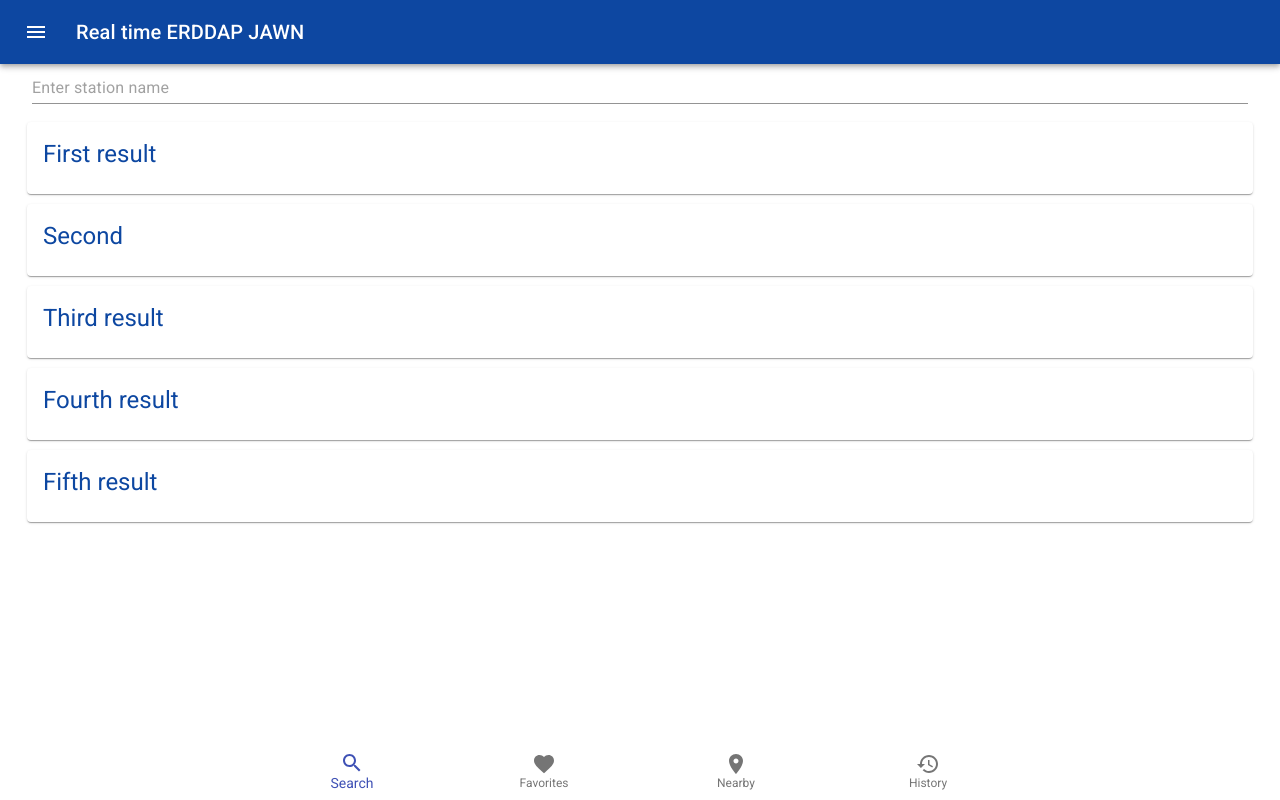
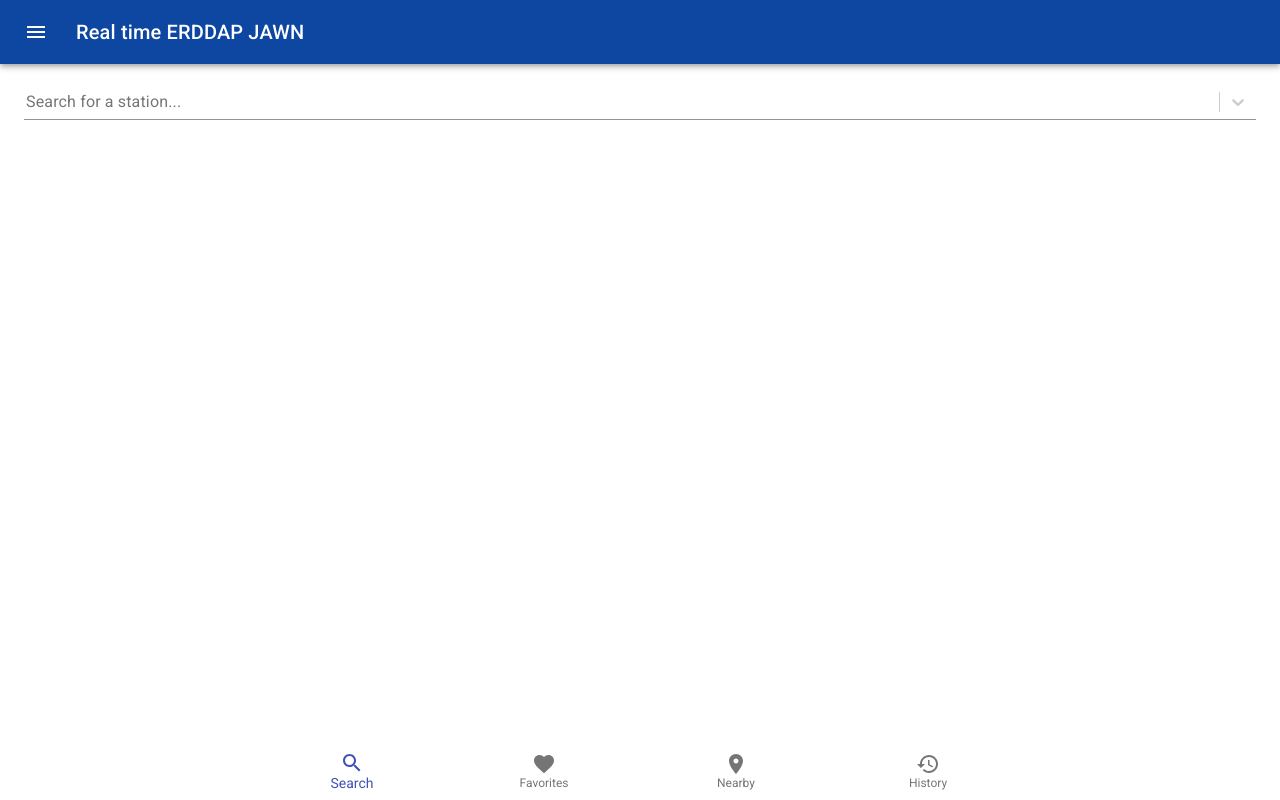
Before and after one commit to akbstone/erddap-realtime-app, a React (Create React App) app: page /search in a window 1280 px wide. Built offline with nearby package versions, Linux system fonts and the light colour scheme.

Commit message:
Search (#20)
* initial work on search

* add initial search capability

```diff
--- a/package.json
+++ b/package.json
@@ -5,14 +5,18 @@
   "dependencies": {
     "@material-ui/core": "^4.5.0",
     "@material-ui/icons": "^4.4.3",
+    "autosuggest-highlight": "^3.1.1",
+    "classnames": "^2.2.6",
     "d3-selection": "^1.4.0",
     "erddap-parser": "akbstone/erddap-parser-js",
     "erddap-timeseries-chart": "akbstone/erddap-timeseries-chart-js",
     "classnames": "^2.2.6",
     "react": "^16.10.2",
+    "react-autosuggest": "^9.4.3",
     "react-dom": "^16.10.2",
     "react-router-dom": "^5.1.2",
-    "react-scripts": "3.1.1"
+    "react-scripts": "3.1.1",
+    "react-select": "^3.0.8"
   },
   "scripts": {
     "start": "react-scripts start",
--- a/src/components/search_display/search.js
+++ b/src/components/search_display/search.js
@@ -1,47 +1,345 @@
-import React from 'react'
-import { makeStyles } from '@material-ui/core/styles'
-import { TextField } from '@material-ui/core'
-import Results from './results';
+import React from 'react';
+import PropTypes from 'prop-types';
+import clsx from 'clsx';
+import Select from 'react-select';
+import { emphasize, makeStyles, useTheme } from '@material-ui/core/styles';
+import Typography from '@material-ui/core/Typography';
+import NoSsr from '@material-ui/core/NoSsr';
+import TextField from '@material-ui/core/TextField';
+import Paper from '@material-ui/core/Paper';
+import Chip from '@material-ui/core/Chip';
+import MenuItem from '@material-ui/core/MenuItem';
+import CancelIcon from '@material-ui/icons/Cancel';
+
+const FAKE_STATIONS = [
+  { label: 'gov_noaa_nws_panc' },
+].map(suggestion => ({
+  value: suggestion.label,
+  label: suggestion.label,
+}));
 
 const useStyles = makeStyles(theme => ({
-  container: {
+  root: {
+    flexGrow: 1,
+    height: 250,
+    minWidth: 290,
+    paddingTop: 20,
+  },
+  input: {
+    display: 'flex',
+    padding: 0,
+    height: 'auto',
+  },
+  valueContainer: {
     display: 'flex',
     flexWrap: 'wrap',
+    flex: 1,
+    alignItems: 'center',
+    overflow: 'hidden',
   },
-  textField: {
-    marginLeft: theme.spacing(1),
-    marginRight: theme.spacing(1),
-    width: 200,
+  chip: {
+    margin: theme.spacing(0.5, 0.25),
   },
-  dense: {
-    marginTop: 19,
+  chipFocused: {
+    backgroundColor: emphasize(
+      theme.palette.type === 'light' ? theme.palette.grey[300] : theme.palette.grey[700],
+      0.08,
+    ),
   },
-  menu: {
-    width: 200,
+  noOptionsMessage: {
+    padding: theme.spacing(1, 2),
+  },
+  singleValue: {
+    fontSize: 16,
+  },
+  placeholder: {
+    position: 'absolute',
+    left: 2,
+    bottom: 6,
+    fontSize: 16,
+  },
+  paper: {
+    position: 'absolute',
+    zIndex: 1,
+    marginTop: theme.spacing(1),
+    left: 0,
+    right: 0,
   },
 }));
 
+async function getStations() {
+  return FAKE_STATIONS;
+}
 
-export default function Search() {
-  const classes = useStyles()
+function NoOptionsMessage(props) {
+  return (
+    <Typography
+      color="textSecondary"
+      className={props.selectProps.classes.noOptionsMessage}
+      {...props.innerProps}
+    >
+      {props.children}
+    </Typography>
+  );
+}
+
+NoOptionsMessage.propTypes = {
+  /**
+   * The children to be rendered.
+   */
+  children: PropTypes.node,
+  /**
+   * Props to be passed on to the wrapper.
+   */
+  innerProps: PropTypes.object.isRequired,
+  selectProps: PropTypes.object.isRequired,
+};
+
+function inputComponent({ inputRef, ...props }) {
+  return <div ref={inputRef} {...props} />;
+}
+
+inputComponent.propTypes = {
+  inputRef: PropTypes.oneOfType([
+    PropTypes.func,
+    PropTypes.shape({
+      current: PropTypes.any.isRequired,
+    }),
+  ]),
+};
+
+function Control(props) {
+  const {
+    children,
+    innerProps,
+    innerRef,
+    selectProps: { classes, TextFieldProps },
+  } = props;
 
   return (
-    <React.Fragment>
-  	<form className={classes.container} noValidate autoComplete="off">
-    	<TextField
-	        id="standard-full-width"
-	        style={{ margin: 8 }}
-	        placeholder="Enter station name"
-	        helperText=""
-	        fullWidth
-	        margin="normal"
-	        InputLabelProps={{
-	          shrink: true,
-	        }}
-	      />
+    <TextField
+      fullWidth
+      InputProps={{
+        inputComponent,
+        inputProps: {
+          className: classes.input,
+          ref: innerRef,
+          children,
+          ...innerProps,
+        },
+      }}
+      {...TextFieldProps}
+    />
+  );
+}
 
-    </form>
-    <Results />
-    </React.Fragment>
-  )
+Control.propTypes = {
+  /**
+   * Children to render.
+   */
+  children: PropTypes.node,
+  /**
+   * The mouse down event and the innerRef to pass down to the controller element.
+   */
+  innerProps: PropTypes.shape({
+    onMouseDown: PropTypes.func.isRequired,
+  }).isRequired,
+  innerRef: PropTypes.oneOfType([
+    PropTypes.oneOf([null]),
+    PropTypes.func,
+    PropTypes.shape({
+      current: PropTypes.any.isRequired,
+    }),
+  ]).isRequired,
+  selectProps: PropTypes.object.isRequired,
+};
+
+function Option(props) {
+  return (
+    <MenuItem
+      ref={props.innerRef}
+      selected={props.isFocused}
+      component="div"
+      style={{
+        fontWeight: props.isSelected ? 500 : 400,
+      }}
+      {...props.innerProps}
+    >
+      {props.children}
+    </MenuItem>
+  );
 }
+
+Option.propTypes = {
+  /**
+   * The children to be rendered.
+   */
+  children: PropTypes.node,
+  /**
+   * props passed to the wrapping element for the group.
+   */
+  innerProps: PropTypes.shape({
+    id: PropTypes.string.isRequired,
+    key: PropTypes.string.isRequired,
+    onClick: PropTypes.func.isRequired,
+    onMouseMove: PropTypes.func.isRequired,
+    onMouseOver: PropTypes.func.isRequired,
+    tabIndex: PropTypes.number.isRequired,
+  }).isRequired,
+  /**
+   * Inner ref to DOM Node
+   */
+  innerRef: PropTypes.oneOfType([
+    PropTypes.oneOf([null]),
+    PropTypes.func,
+    PropTypes.shape({
+      current: PropTypes.any.isRequired,
+    }),
+  ]).isRequired,
+  /**
+   * Whether the option is focused.
+   */
+  isFocused: PropTypes.bool.isRequired,
+  /**
+   * Whether the option is selected.
+   */
+  isSelected: PropTypes.bool.isRequired,
+};
+
+function Placeholder(props) {
+  const { selectProps, innerProps = {}, children } = props;
+  return (
+    <Typography color="textSecondary" className={selectProps.classes.placeholder} {...innerProps}>
+      {children}
+    </Typography>
+  );
+}
+
+Placeholder.propTypes = {
+  /**
+   * The children to be rendered.
+   */
+  children: PropTypes.node,
+  /**
+   * props passed to the wrapping element for the group.
+   */
+  innerProps: PropTypes.object,
+  selectProps: PropTypes.object.isRequired,
+};
+
+function SingleValue(props) {
+  return (
+    <Typography className={props.selectProps.classes.singleValue} {...props.innerProps}>
+      {props.children}
+    </Typography>
+  );
+}
+
+SingleValue.propTypes = {
+  /**
+   * The children to be rendered.
+   */
+  children: PropTypes.node,
+  /**
+   * Props passed to the wrapping element for the group.
+   */
+  innerProps: PropTypes.any.isRequired,
+  selectProps: PropTypes.object.isRequired,
+};
+
+function ValueContainer(props) {
+  return <div className={props.selectProps.classes.valueContainer}>{props.children}</div>;
+}
+
+ValueContainer.propTypes = {
+  /**
+   * The children to be rendered.
+   */
+  children: PropTypes.node,
+  selectProps: PropTypes.object.isRequired,
+};
+
+function Menu(props) {
+  return (
+    <Paper square className={props.selectProps.classes.paper} {...props.innerProps}>
+      {props.children}
+    </Paper>
+  );
+}
+
+Menu.propTypes = {
+  /**
+   * The children to be rendered.
+   */
+  children: PropTypes.element.isRequired,
+  /**
+   * Props to be passed to the menu wrapper.
+   */
+  innerProps: PropTypes.object.isRequired,
+  selectProps: PropTypes.object.isRequired,
+};
+
+const components = {
+  Control,
+  Menu,
+  NoOptionsMessage,
+  Option,
+  Placeholder,
+  SingleValue,
+  ValueContainer,
+};
+
+export default function IntegrationReactSelect(props) {
+  const classes = useStyles();
+  const theme = useTheme();
+  const [single, setSingle] = React.useState(null);
+  const [multi, setMulti] = React.useState(null);
+  const [stations, setStations] = React.useState([]);
+
+  React.useEffect(() => {
+        const fetchStations = async () => {
+            let stations = await getStations();
+            setStations(stations);
+        };
+
+        fetchStations();
+    },[stations])
+
+  const handleChangeSingle = value => {
+    props.history.push(`/station/${value.value}`);
+    // setSingle(value);
+  };
+
+  const selectStyles = {
+    input: base => ({
+      ...base,
+      color: theme.palette.text.primary,
+      '& input': {
+        font: 'inherit',
+      },
+    }),
+  };
+
+  return (
+    <div className={classes.root}>
+      <NoSsr>
+        <Select
+          classes={classes}
+          styles={selectStyles}
+          inputId="react-select-single"
+          TextFieldProps={{
+            InputLabelProps: {
+              htmlFor: 'react-select-single',
+              shrink: true,
+            },
+          }}
+          placeholder="Search for a station..."
+          options={stations} // suggestions
+          components={components}
+          value={single}
+          onChange={handleChangeSingle}
+        />
+      </NoSsr>
+    </div>
+  );
+}
```
Also changed, not shown: 1 other file (tests, documents, lock files or other folders).
